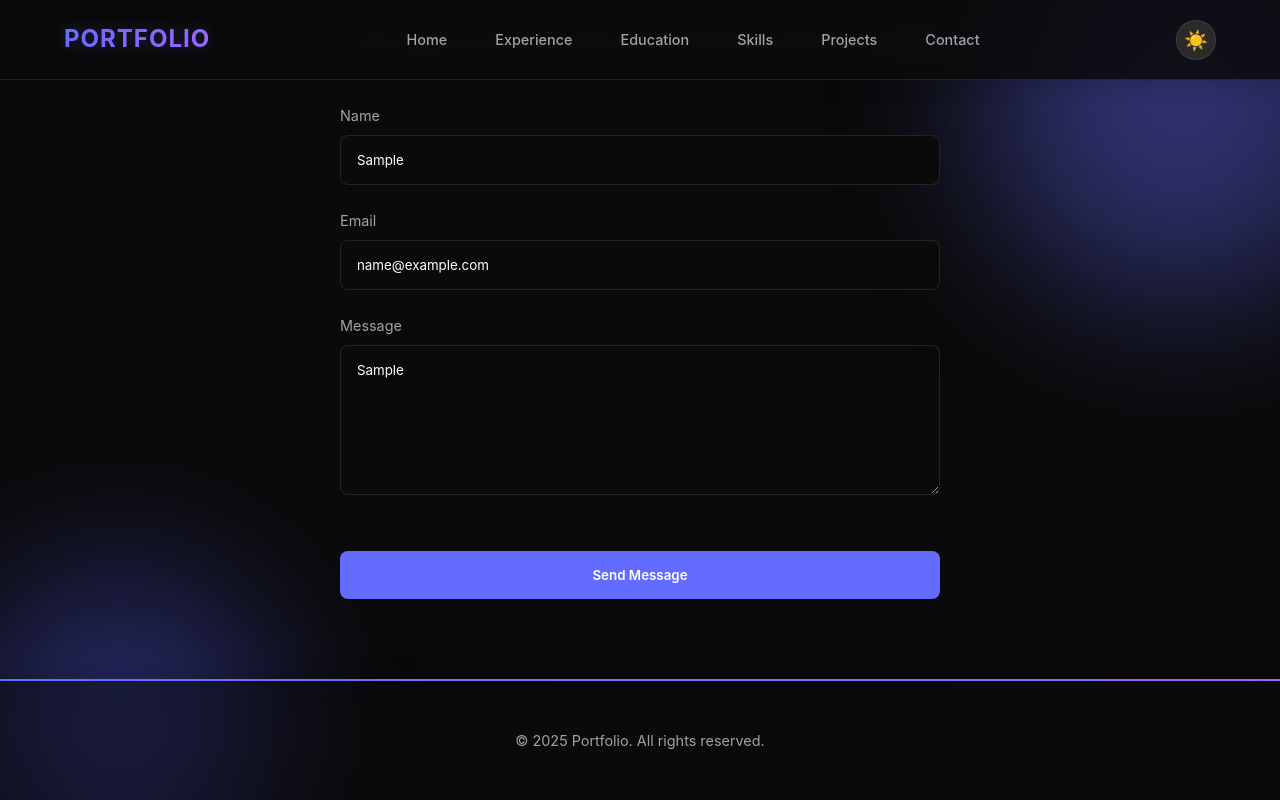
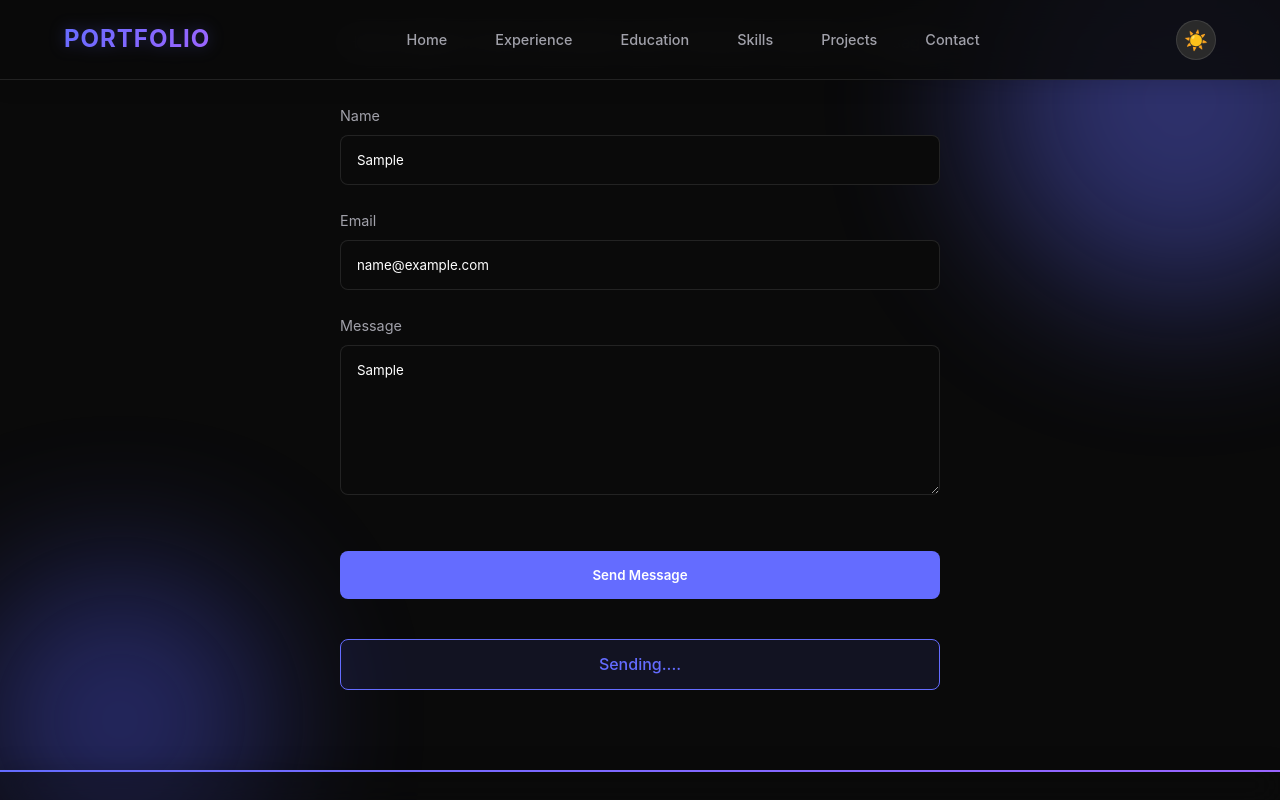
Before and after one commit to sudhanwa755/Portfolio-react-version, a React (Vite) app: page / in a window 1280 px wide. Both pictures are taken after typing "Sample", "name@example.com", "Sample" into the empty fields and a click on the button "Send Message". Shown: the part 6131-6931 px from the top of the page. Built offline with nearby package versions, Linux system fonts and the light colour scheme; no server answers.

Commit message:
feat: add Contact section with functional form submission and associated styling.

```diff
--- a/src/sections/Contact.css
+++ b/src/sections/Contact.css
@@ -67,6 +67,17 @@
     transform: translateY(-2px);
 }
 
+.form-result {
+    text-align: center;
+    margin-top: 1rem;
+    padding: 0.75rem;
+    border-radius: 8px;
+    font-weight: 500;
+    background: rgba(100, 108, 255, 0.1);
+    color: var(--primary-color);
+    border: 1px solid var(--primary-color);
+}
+
 /* Footer Styles - Enhanced */
 .footer {
     padding: 3rem var(--spacing-sm);
--- a/src/sections/Contact.tsx
+++ b/src/sections/Contact.tsx
@@ -1,6 +1,30 @@
+import { useState } from 'react';
 import './Contact.css';
 
 export const Contact = () => {
+    const [result, setResult] = useState("");
+
+    const onSubmit = async (event: React.FormEvent<HTMLFormElement>) => {
+        event.preventDefault();
+        setResult("Sending....");
+        const formData = new FormData(event.currentTarget);
+        formData.append("access_key", "ce45e365-3156-41dc-8c0f-e3c5adbdb2a8");
+
+        const response = await fetch("https://api.web3forms.com/submit", {
+            method: "POST",
+            body: formData
+        });
+
+        const data = await response.json();
+        if (data.success) {
+            setResult("Message sent successfully! I'll get back to you soon.");
+            event.currentTarget.reset();
+            setTimeout(() => setResult(""), 5000);
+        } else {
+            setResult("Error sending message. Please try again.");
+        }
+    };
+
     return (
         <section id="contact" className="contact">
             <div className="contact-container">
@@ -9,23 +33,44 @@ export const Contact = () => {
                     Have a project in mind or just want to say hi? Feel free to send me a message!
                 </p>
 
-                <form className="contact-form" onSubmit={(e) => e.preventDefault()}>
+                <form className="contact-form" onSubmit={onSubmit}>
                     <div className="form-group">
                         <label htmlFor="name">Name</label>
-                        <input type="text" id="name" className="form-input" placeholder="Your Name" />
+                        <input
+                            type="text"
+                            id="name"
+                            name="name"
+                            className="form-input"
+                            placeholder="Your Name"
+                            required
+                        />
                     </div>
 
                     <div className="form-group">
                         <label htmlFor="email">Email</label>
-                        <input type="email" id="email" className="form-input" placeholder="your@email.com" />
+                        <input
+                            type="email"
+                            id="email"
+                            name="email"
+                            className="form-input"
+                            placeholder="your@email.com"
+                            required
+                        />
                     </div>
 
                     <div className="form-group">
                         <label htmlFor="message">Message</label>
-                        <textarea id="message" className="form-textarea" placeholder="Your message..."></textarea>
+                        <textarea
+                            id="message"
+                            name="message"
+                            className="form-textarea"
+                            placeholder="Your message..."
+                            required
+                        ></textarea>
                     </div>
 
                     <button type="submit" className="submit-btn">Send Message</button>
+                    {result && <p className="form-result">{result}</p>}
                 </form>
             </div>
         </section>
```
